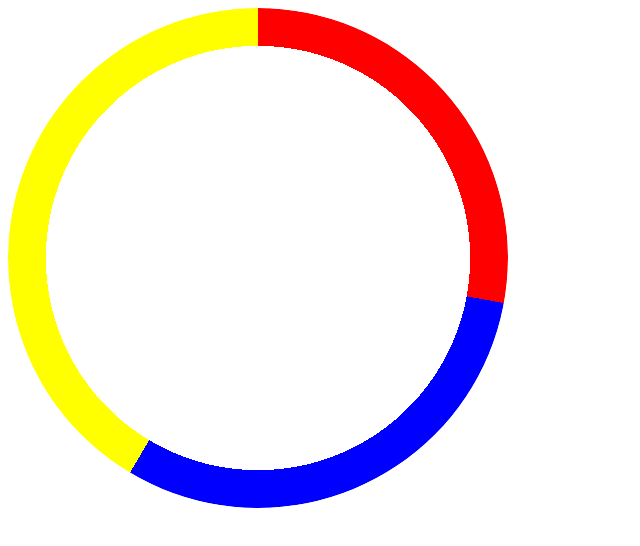
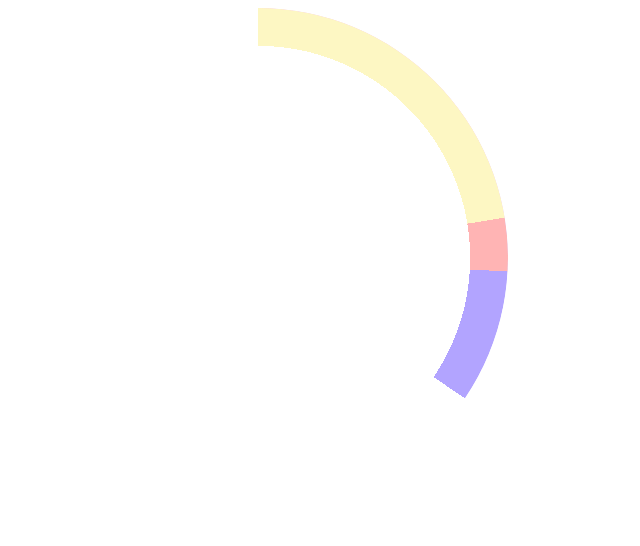
Before and after one commit to venty1993/2023-03-WEB4, a plain HTML site: page toy/파이차트재탕.html in a window 1280 px wide. Shown: the whole page, without its empty margins (0-640 px from the left). Drawn offline with Linux system fonts and the light colour scheme.

Commit message:
Update 파이차트재탕.html

```diff
--- a/toy/파이차트재탕.html
+++ b/toy/파이차트재탕.html
@@ -11,9 +11,17 @@
             width: 500px;
             height: 500px;
             border-radius: 50%;
-            background-color: red;
-            /* background: conic-gradient(red 54%, 0, blue 68%, 0, yellow 100%) */
+            overflow: hidden;
             -webkit-mask-image: radial-gradient(transparent 60%, 0, black);
+            position: relative;
+        }
+
+        .chart-content {
+            width: 100%;
+            height: 100%;
+            /* background: conic-gradient(red 54%, 0, transparent); */
+            position: absolute;
+            top: 0;
         }
     </style>
 </head>
@@ -22,23 +30,61 @@
     <div class="chart">
 
     </div>
+
     <script>
-        const 후라이드 = 1200;
-        const 간장 = 1320;
-        const 양념 = 1783;
+        const 치킨 = [2000, 1000, 1500, 1300];
+        const 차트 = document.querySelector('.chart');
+        const 차트파이 = [];
+        const 차트시작점 = [];
+        const 컬러프리셋 = ['B2A4FF', 'FFB4B4', 'FFB4B4', 'FDF7C3']
 
-        const 전체합 = 후라이드 + 간장 + 양념;
+        let 전체합 = 0;
 
-        const 후라이드비율 = 후라이드 / 전체합;
-        const 간장비율 = 간장 / 전체합;
-        const 양념비율 = 양념 / 전체합;
+        for (let i = 0; i < 치킨.length; i++) {
+            전체합 += 치킨[i];
+            // 전체합 = 전체합 + 치킨[i];
+        }
 
-        console.log(후라이드비율, 간장비율, 양념비율);
+        for (let i = 0; i < 치킨.length; i++) {
+            const chartContent = document.createElement('div');
+            chartContent.classList.add('chart-content');
+            차트파이.push(chartContent);
+            차트.appendChild(chartContent);
+
+        }
+
+        const 퍼센티지 = []
+        for (let i = 0; i < 치킨.length; i++) {
+            퍼센티지[i] = 치킨[i] / 전체합;
+            차트시작점[i] = 0;
+            for (let j = 0; j < i; j++) {
+                차트시작점[i] += 퍼센티지[j];
+            }
+
+        }
+
+        console.log(퍼센티지);
+        console.log(차트시작점)
+
+        for (let i = 0; i < 치킨.length; i++) {
+            차트파이[i].style.background = `conic-gradient(#${컬러프리셋[i]} ${퍼센티지[i] * 100}%, 0, transparent)`
+        }
 
 
-        const chart = document.querySelector('.chart');
+        // const 전체합 = 후라이드 + 간장 + 양념 + 고추바사삭;
 
-        chart.style.background = `conic-gradient(red ${후라이드비율 * 100}%, 0, blue ${(간장비율 + 후라이드비율) * 100}%, 0, yellow  ${(양념비율 + 간장비율 + 후라이드비율) * 100}%)`
+        // const 후라이드비율 = 후라이드 / 전체합;
+        // const 간장비율 = 간장 / 전체합;
+        // const 양념비율 = 양념 / 전체합;
+        // const 고추바사삭비율 = 고추바사삭비율 / 전체합;
+
+        // console.log(후라이드비율, 간장비율, 양념비율);
+
+
+        // const chart = document.querySelector('.chart');
+
+        // chart.style.background = `conic-gradient(red ${후라이드비율 * 100}%, 0, blue ${(간장비율 + 후라이드비율) * 100}%, 0, yellow  ${(양념비율 + 간장비율 + 후라이드비율) * 100}%)`
+
 
 
     </script>
```
